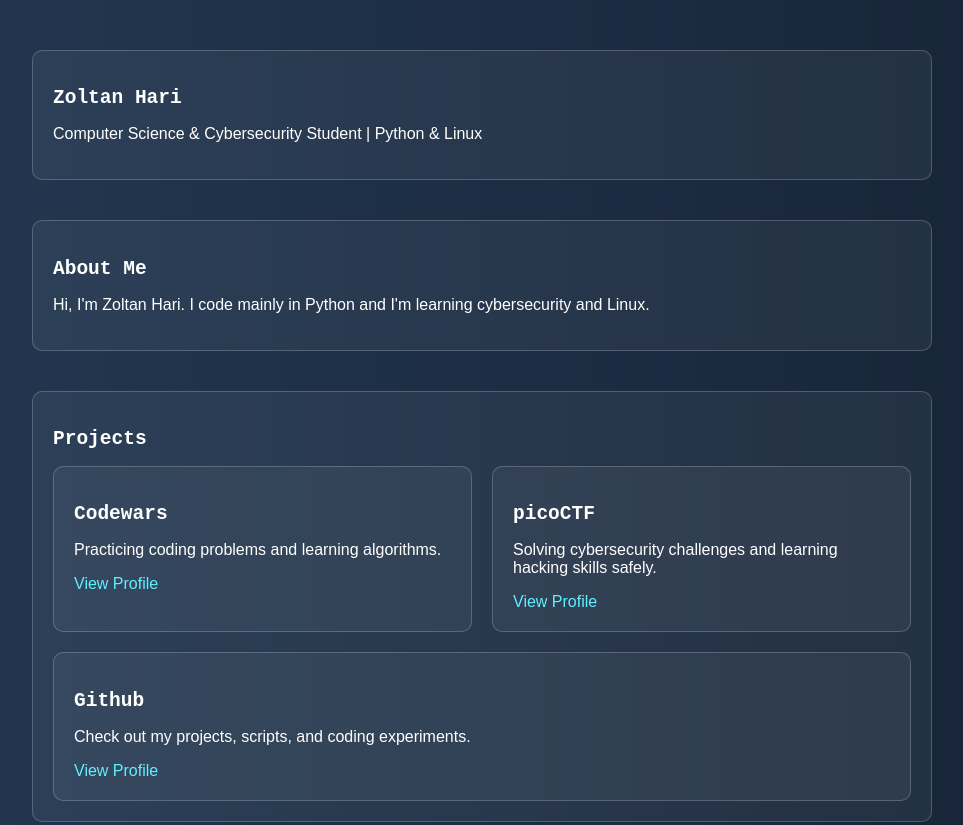
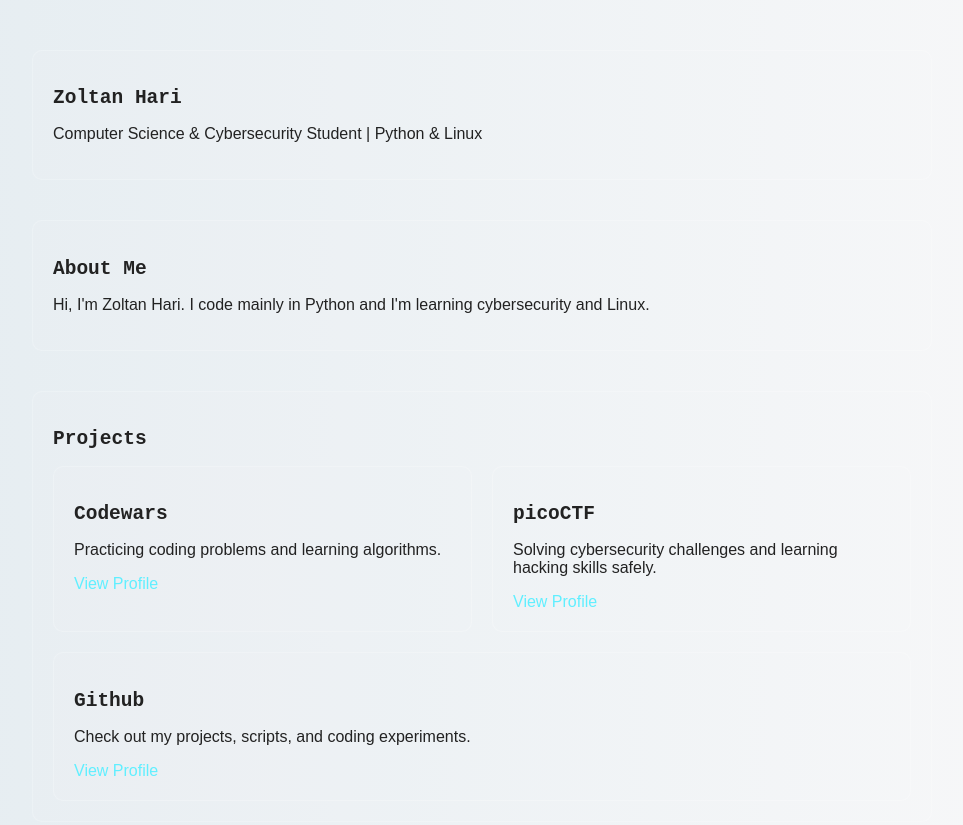
Before and after one commit to ZoltanHari/ZoltanHari.github.io, a plain HTML site: page index.html in a window 1280 px wide. Shown: the top 825 px of the page, without its empty margins (158-1121 px from the left). Drawn offline with Linux system fonts and the light colour scheme.

Commit message:
Light Mode

```diff
--- a/index.html
+++ b/index.html
@@ -5,8 +5,8 @@
     <style>
         body {
             font-family: Arial, sans-serif;
-            color: white;
-            background: linear-gradient(270deg, #141e30, #243b55, #1a2a6c, #000428);
+            color: #222; /* darker text for light background */
+            background: linear-gradient(270deg, #fdfbfb, #e2ebf0, #d9e4f5, #f5f7fa);
             background-size: 400% 400%;
             animation: gradientShift 15s ease infinite;
             margin: 0;
@@ -17,7 +17,8 @@
             0% { background-position: 0% 50%; }
             50% { background-position: 100% 50%; }
             100% { background-position: 0% 50%; }
-        }
+}
+
 
         .container {
             width: 90%;
```
